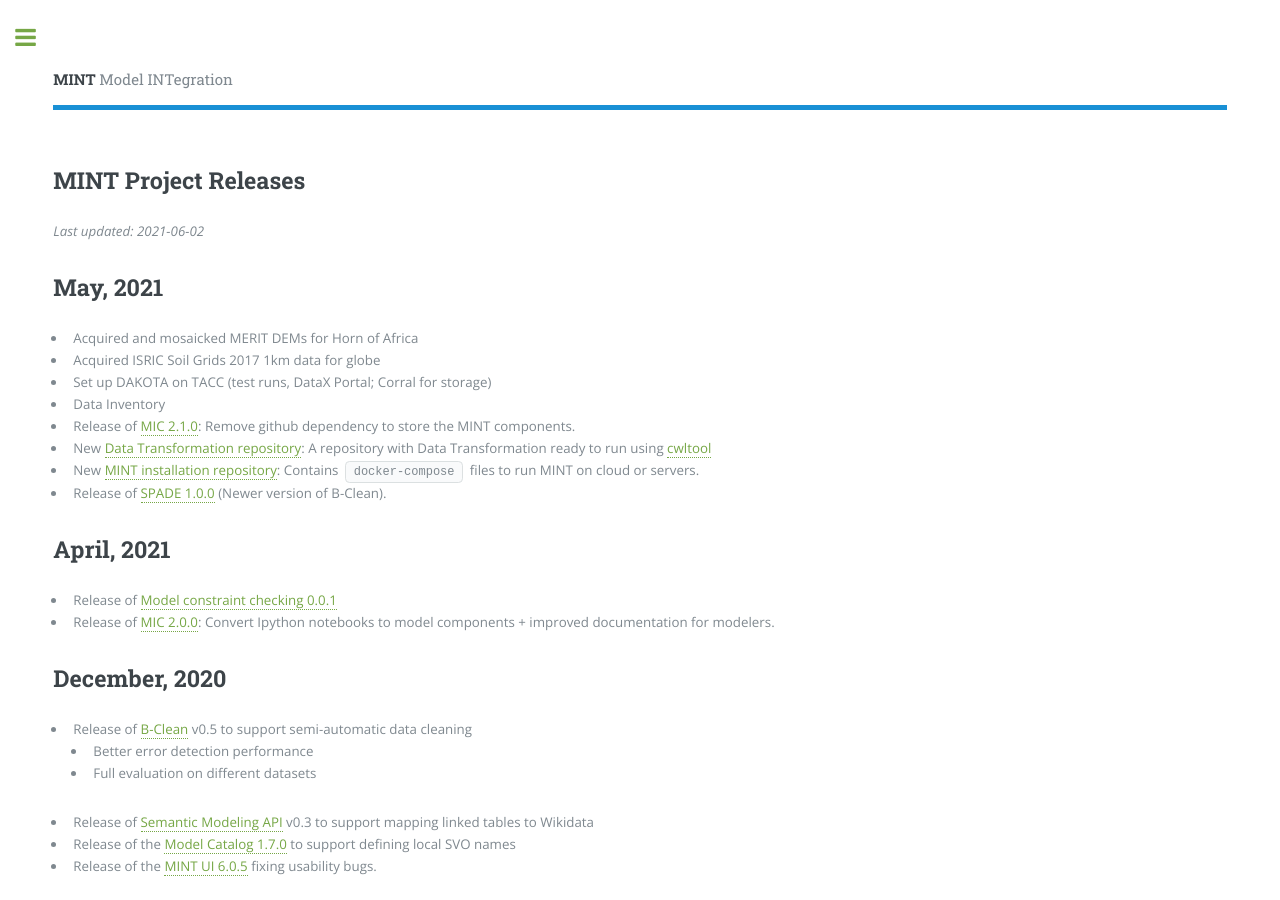
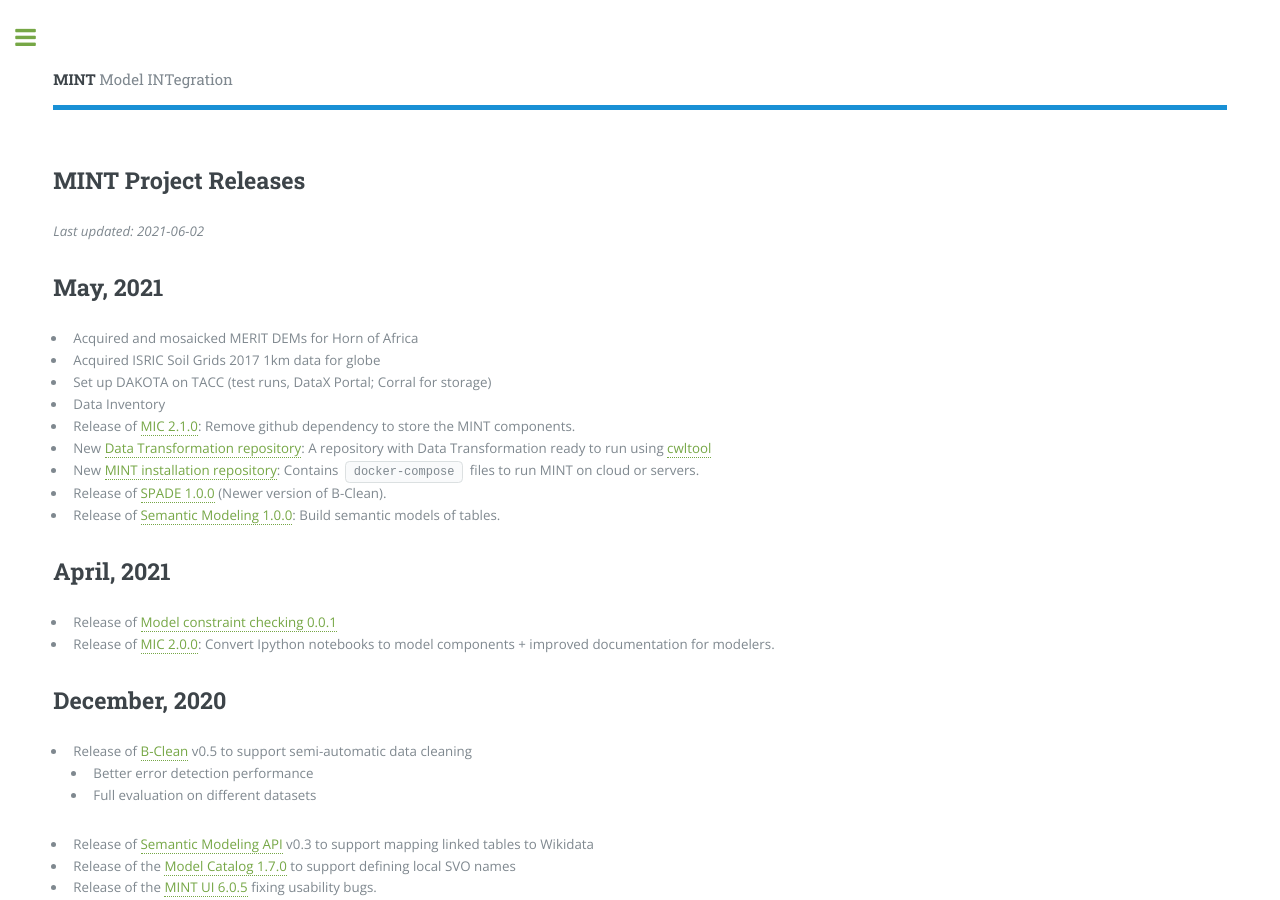
Before and after one commit to KnowledgeCaptureAndDiscovery/MINT, a Jekyll site: the page built from releases.md, in a window 1280 px wide and 900 px high. Built offline with Jekyll 4.4.1, drawn with Linux system fonts in a browser that asks for light colours.

Commit message:
Update releases.md

```diff
--- a/releases.md
+++ b/releases.md
@@ -15,6 +15,7 @@
  * New [Data Transformation repository](https://github.com/mintproject/dt_collection/): A repository with Data Transformation ready to run using [cwltool](https://github.com/common-workflow-language/cwltool)
  * New [MINT installation repository](https://github.com/mintproject/installation_public): Contains `docker-compose` files to run MINT on cloud or servers.
  * Release of [SPADE 1.0.0](https://github.com/minhptx/spade) (Newer version of B-Clean).
+ * Release of [Semantic Modeling 1.0.0](https://github.com/binh-vu/mint-sm): Build semantic models of tables.
 
 ## April, 2021
 
```
